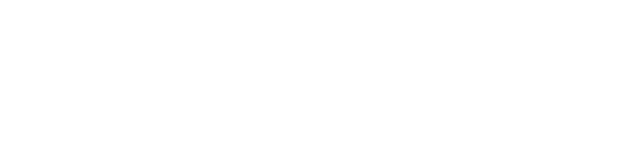
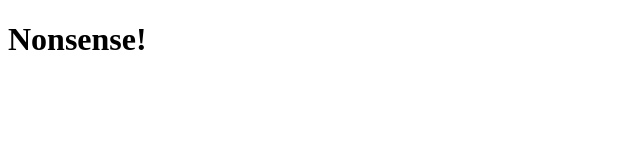
Before and after one commit to djterrell/Nonsense, a plain HTML site: page index.html in a window 1280 px wide. Shown: the whole page, without its empty margins (0-640 px from the left). Drawn offline with Linux system fonts and the light colour scheme.

Commit message:
Modified index.html

```diff
--- a/index.html
+++ b/index.html
@@ -3,4 +3,11 @@
 	<head>
 		<title>Shenanigans!</title>
 	</head>
+	<body>
+		<div id ="page_container">
+			<div id = "header">
+				<h1>Nonsense!</h1>
+			</div>
+		</div>
+	</body>
 </html>
```
